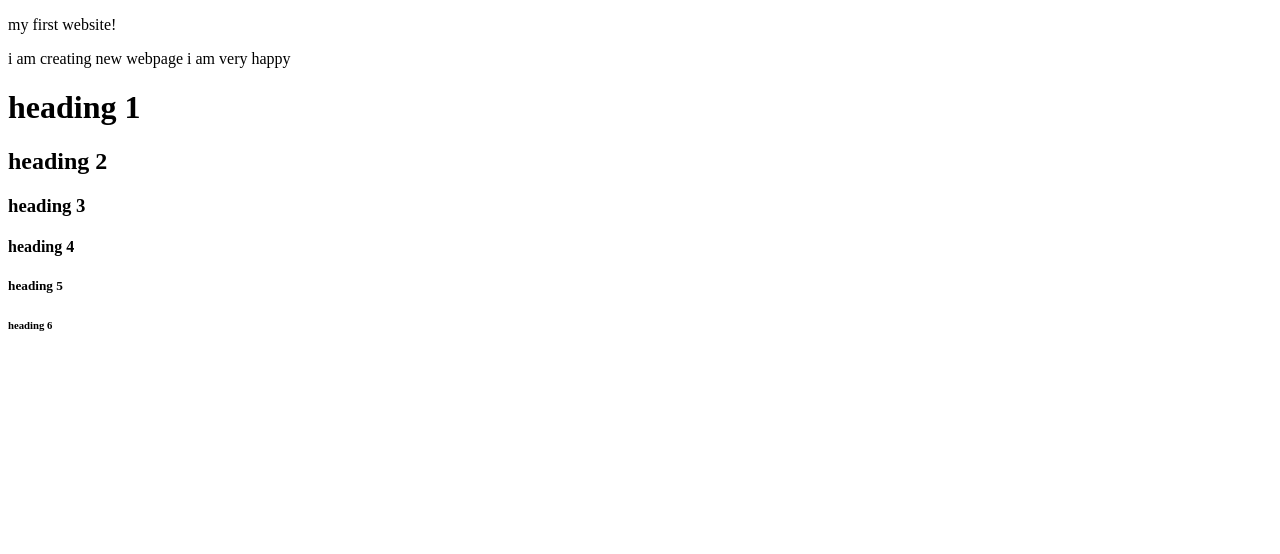
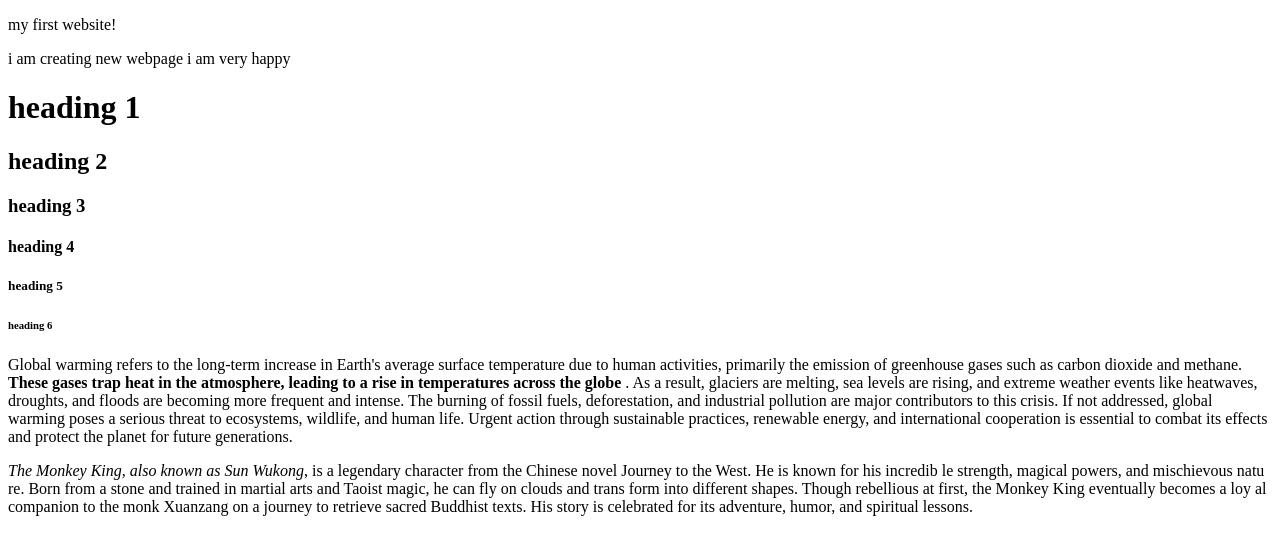
Before and after one commit to shivam-dhasmana/HTLM, a plain HTML site: page index.html in a window 1280 px wide. Drawn offline with Linux system fonts and the light colour scheme.

Commit message:
bold and italic

```diff
--- a/index.html
+++ b/index.html
@@ -14,6 +14,41 @@
   <h5>heading 5</h5>
   <h6>heading 6</h6>
 
+  <!--the first para is use to understand the strong or bolt text -->
+
+  <p>Global warming refers to the long-term increase in
+     Earth's average surface temperature due to human
+     activities, primarily the emission of greenhouse gases
+      such as carbon dioxide and methane.<strong> These gases trap
+      heat in the atmosphere, leading to a rise in
+      temperatures across the globe </strong>. As a result, glaciers are
+      melting, sea levels are rising, and extreme weather
+       events like heatwaves, droughts, and floods are
+       becoming more frequent and intense. The burning
+       of fossil fuels, deforestation, and industrial
+       pollution are major contributors to this crisis.
+       If not addressed, global warming poses a serious
+       threat to ecosystems, wildlife, and human life.
+       Urgent action through sustainable practices, renewable
+        energy, and international cooperation is essential
+        to combat its effects and protect the planet for
+        future generations.</p>
+
+        <!-- this para dedcites to italic or emphasis twxt-->
+
+
+        <p>  <em>The Monkey King, also known as Sun Wukong</em>,
+          is a legendary character from the Chinese novel
+          Journey to the West. He is known for his incredib
+          le strength, magical powers, and mischievous natu
+          re. Born from a stone and trained in martial arts
+           and Taoist magic, he can fly on clouds and trans
+           form into different shapes. Though rebellious at
+            first, the Monkey King eventually becomes a loy
+            al companion to the monk Xuanzang on a journey
+            to retrieve sacred Buddhist texts. His story is
+             celebrated for its
+          adventure, humor, and spiritual lessons.</p>
 
 
   </body>
```
